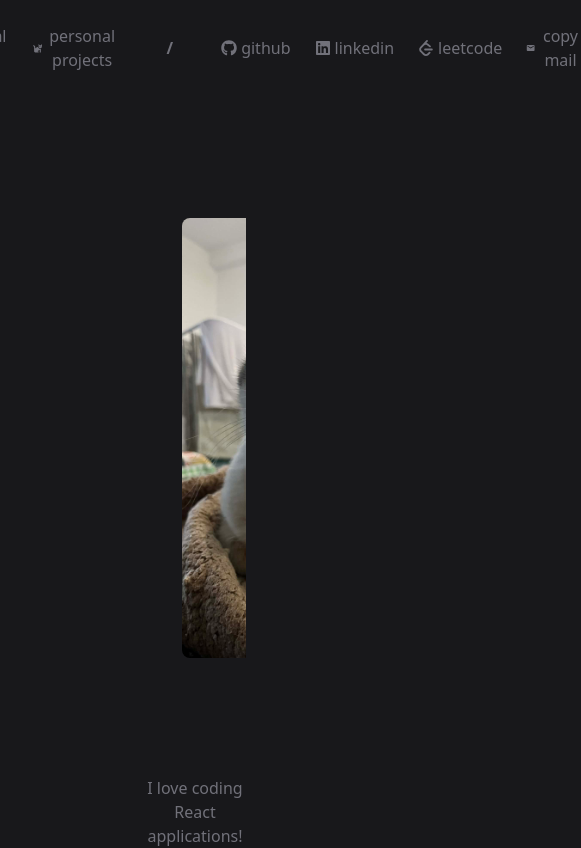
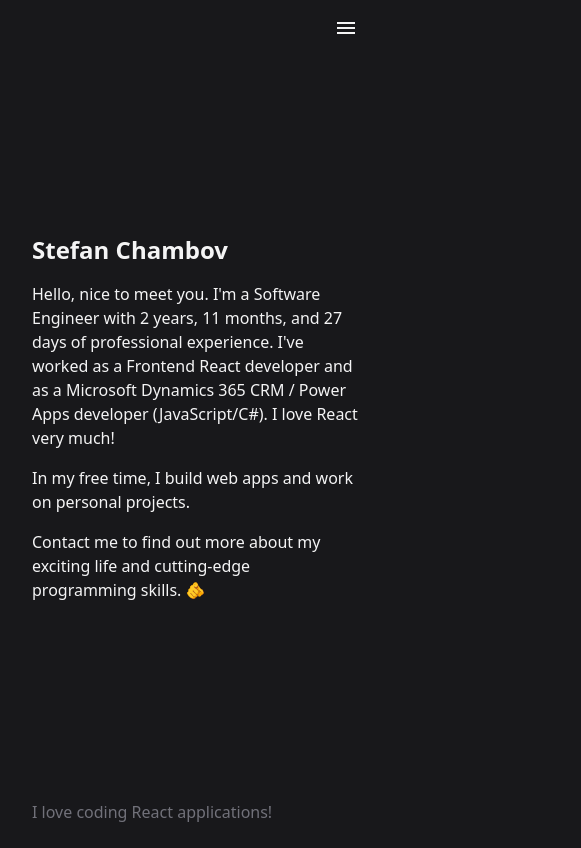
Before and after one commit to stefan5441/ooio, a React (Vite) app: page / in a window 390 px wide. Shown: the whole page, 581 px wide, since content can reach past the window. Built offline with nearby package versions, Linux system fonts and the light colour scheme.

Commit message:
Adding mobile/tablet support

```diff
--- a/src/components/NavBar.tsx
+++ b/src/components/NavBar.tsx
@@ -1,7 +1,7 @@
 import { useState } from "react";
 import type { IconType } from "react-icons";
 import { SiLeetcode } from "react-icons/si";
-import { MdEmail, MdMarkEmailRead } from "react-icons/md";
+import { MdEmail, MdMarkEmailRead, MdMenu, MdClose } from "react-icons/md";
 import { FaCat, FaDog, FaFrog, FaGithub, FaLinkedin } from "react-icons/fa";
 
 import { Button } from "./Button";
@@ -20,6 +20,7 @@ export const NavBar = () => {
   const navigate = useNavigate();
   const { pathname } = useLocation();
   const [copied, setCopied] = useState(false);
+  const [menuOpen, setMenuOpen] = useState(false);
 
   const handleCopy = () => {
     navigator.clipboard.writeText("stefanchambov@gmail.com");
@@ -31,28 +32,30 @@ export const NavBar = () => {
     {
       label: "home",
       icon: FaFrog,
-      onClick: () => navigate("/"),
+      onClick: () => {
+        navigate("/");
+        setMenuOpen(false);
+      },
       isActive: pathname === "/",
     },
     {
       label: "professional work",
       icon: FaDog,
-      onClick: () => navigate("/professional-work"),
+      onClick: () => {
+        navigate("/professional-work");
+        setMenuOpen(false);
+      },
       isActive: pathname.startsWith("/professional-work"),
     },
     {
       label: "personal projects",
       icon: FaCat,
-      onClick: () => navigate("/personal-projects"),
+      onClick: () => {
+        navigate("/personal-projects");
+        setMenuOpen(false);
+      },
       isActive: pathname.startsWith("/personal-projects"),
     },
-    // TODO
-    // {
-    //   label: "activity",
-    //   icon: FaFish,
-    //   onClick: () => setTab(Tab.Activity),
-    //   isActive: activeTab === Tab.Activity,
-    // },
   ];
 
   const infoTabsConfig: NavBarTab[] = [
@@ -81,6 +84,8 @@ export const NavBar = () => {
 
   return (
     <>
+      {/* Desktop nav — unchanged */}
+      <div className="hidden h-24 shrink-0 items-center justify-center gap-12 xl:flex">
         <div className="flex gap-6">
           {navTabsConfig.map((tab) => (
             <Button
@@ -108,6 +113,49 @@ export const NavBar = () => {
             />
           ))}
         </div>
+      </div>
+
+      {/* Mobile nav */}
+      <div className="xl:hidden">
+        <div className="relative z-50 flex h-14 items-center justify-end">
+          <button
+            onClick={() => setMenuOpen((prev) => !prev)}
+            aria-label="Toggle menu"
+          >
+            {menuOpen ? <MdClose size={24} /> : <MdMenu size={24} />}
+          </button>
+        </div>
+
+        {menuOpen && (
+          <div className="fixed inset-0 z-40 flex items-center justify-center backdrop-blur-md">
+            <div className="flex flex-col items-center gap-6">
+              {navTabsConfig.map((tab) => (
+                <Button
+                  key={tab.label}
+                  label={tab.label}
+                  icon={tab.icon}
+                  onClick={tab.onClick}
+                  isActive={tab.isActive ?? false}
+                  disabled={tab.isDisabled ?? false}
+                />
+              ))}
+
+              <div className="text-primary font-extrabold">/</div>
+
+              {infoTabsConfig.map((tab) => (
+                <Button
+                  key={tab.label}
+                  label={tab.label}
+                  icon={tab.icon}
+                  onClick={tab.onClick}
+                  isActive={tab.isActive ?? false}
+                  disabled={tab.isDisabled ?? false}
+                />
+              ))}
+            </div>
+          </div>
+        )}
+      </div>
     </>
   );
 };
--- a/src/components/PageLayout.tsx
+++ b/src/components/PageLayout.tsx
@@ -8,11 +8,11 @@ type Props = {
 
 export const PageLayout = ({ children }: Props) => {
   return (
-    <div className="flex h-screen flex-col px-36">
-      <div className="flex h-24 shrink-0 items-center justify-center gap-12">
-        <NavBar />
+    <div className="flex h-screen flex-col px-8 xl:px-36">
+      <NavBar />
+      <div className="my-8 min-h-0 w-full flex-1 overflow-y-auto xl:my-0">
+        {children}
       </div>
-      <div className="min-h-0 w-full flex-1 overflow-y-auto">{children}</div>
       <div className="flex h-16 shrink-0 items-center justify-between">
         <Button
           onClick={openLinkOnClick("https://github.com/stefan5441/ooio")}
--- a/src/components/ProjectDetail.tsx
+++ b/src/components/ProjectDetail.tsx
@@ -31,14 +31,10 @@ export const ProjectDetail = <
   }
 
   return (
-    <div className="grid h-full grid-cols-2 gap-6">
-      <div className="col-span-1 space-y-6 overflow-y-auto text-lg">
-        <h1 className="text-5xl font-bold">{project.name}</h1>
-        {renderLeftColumn(project)}
-      </div>
+    <div className="grid grid-cols-1 gap-6 xl:h-full xl:grid-cols-2">
+      <h1 className="text-5xl font-bold xl:hidden">{project.name}</h1>
 
-      {/* Right column */}
-      <div className="col-span-1 flex flex-col items-center justify-center gap-3">
+      <div className="order-1 col-span-1 flex flex-col items-center justify-center gap-3 xl:order-2">
         <img
           src={project.projectImgSrc}
           alt={project.name}
@@ -46,6 +42,11 @@ export const ProjectDetail = <
         />
         {renderActions(project)}
       </div>
+
+      <div className="order-2 col-span-1 space-y-6 text-lg xl:order-1 xl:overflow-y-auto">
+        <h1 className="hidden text-5xl font-bold xl:block">{project.name}</h1>
+        {renderLeftColumn(project)}
+      </div>
     </div>
   );
 };
--- a/src/components/ProjectsPage.tsx
+++ b/src/components/ProjectsPage.tsx
@@ -16,7 +16,7 @@ export const ProjectsPage = <
   renderCardContent,
 }: Props<T>) => {
   return (
-    <div className="grid w-full grid-cols-3 items-start gap-6 px-1 py-2">
+    <div className="grid w-full grid-cols-1 items-start gap-6 px-1 py-2 md:grid-cols-2 xl:grid-cols-3">
       {projects.map((project) => (
         <ProjectCard
           key={project.id}
--- a/src/pages/HomePage.tsx
+++ b/src/pages/HomePage.tsx
@@ -4,33 +4,35 @@ export const HomePage = () => {
   const { days, months, years } = calculateTimeEmployed();
 
   return (
-    <div className="flex h-full items-center justify-center gap-12">
-      <div className="w-xl">
-        <h1 className="mb-4 text-5xl font-bold">Stefan Chambov</h1>
-        <p className="text-lg">
+    <div className="flex h-full flex-col items-center justify-center gap-12 xl:flex-row">
+      <div className="xl:w-xl">
+        <h1 className="mb-4 text-2xl font-bold xl:text-5xl">Stefan Chambov</h1>
+        <p className="text-md xl:text-lg">
           Hello, nice to meet you. I'm a Software Engineer with {years} years,{" "}
           {months} months, and {days} days of professional experience. I've
           worked as a Frontend React developer and as a Microsoft Dynamics 365
           CRM / Power Apps developer (JavaScript/C#). I love React very much!
         </p>
 
-        <p className="mt-4 text-lg">
-          In my free time, I build web apps and work on personal projects. The
-          cat in the image is Bella, who briefly became my first pet while
-          living in our apartment building.
+        <p className="text-md mt-4 xl:text-lg">
+          In my free time, I build web apps and work on personal projects.{" "}
+          <span className="hidden xl:inline">
+            The cat in the image is Bella, who briefly became my first pet while
+            living in our apartment building.
+          </span>
         </p>
 
-        <p className="mt-4 text-lg">
+        <p className="text-md mt-4 xl:text-lg">
           Contact me to find out more about my exciting life and cutting-edge
           programming skills. 🫵
         </p>
       </div>
 
-      <div className="ml-8 shrink-0">
+      <div className="hidden shrink-0 xl:block">
         <img
           src="bella.jpeg"
           alt="Bella the cat"
-          className="h-110 w-auto rounded-lg"
+          className="w-auto rounded-lg xl:h-110"
         />
       </div>
     </div>
--- a/src/pages/PersonalProjects/PersonalProject.tsx
+++ b/src/pages/PersonalProjects/PersonalProject.tsx
@@ -11,7 +11,7 @@ export const PersonalProject = () => (
     fallbackPath="/personal-projects"
     renderLeftColumn={(project) => (
       <>
-        <div className="border-surface col-span-2 rounded-md border-2 p-4">
+        <div className="border-surface rounded-md border-2 p-4">
           <LabeledSection label="Technologies used">
             <div className="flex flex-wrap items-center gap-x-3 gap-y-1 leading-normal">
               {project.techUsed.map((tech) => (
```
Lines whose indentation alone changed are shown as unchanged.
